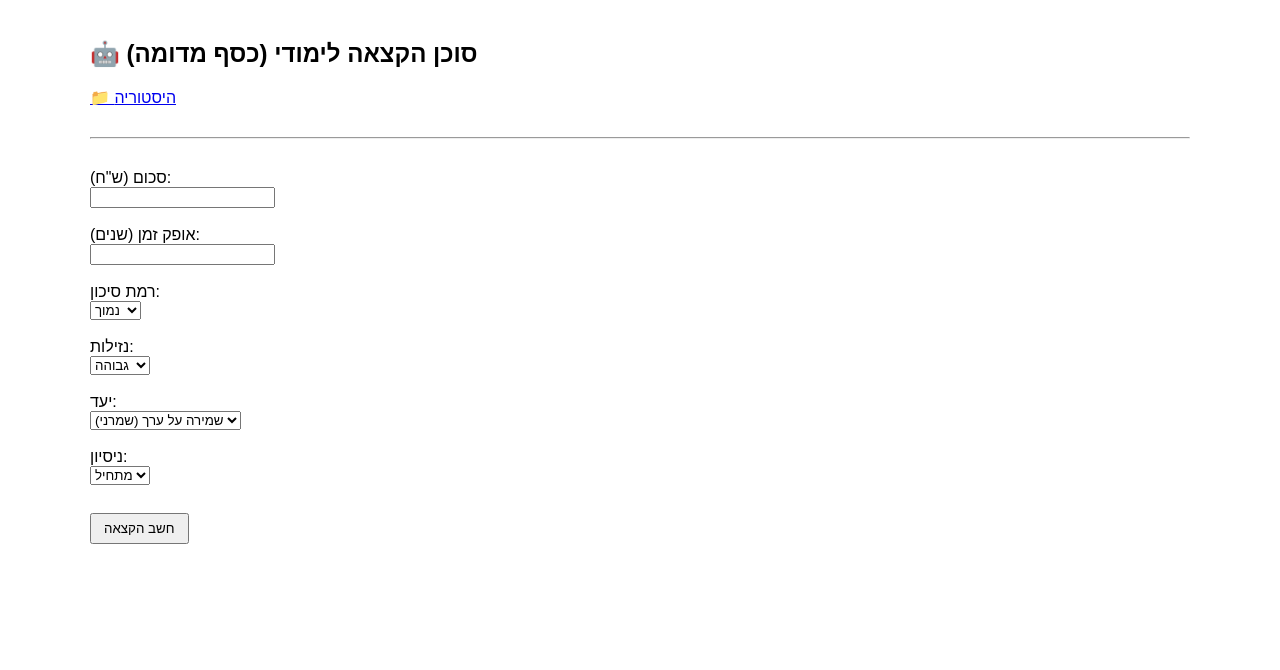
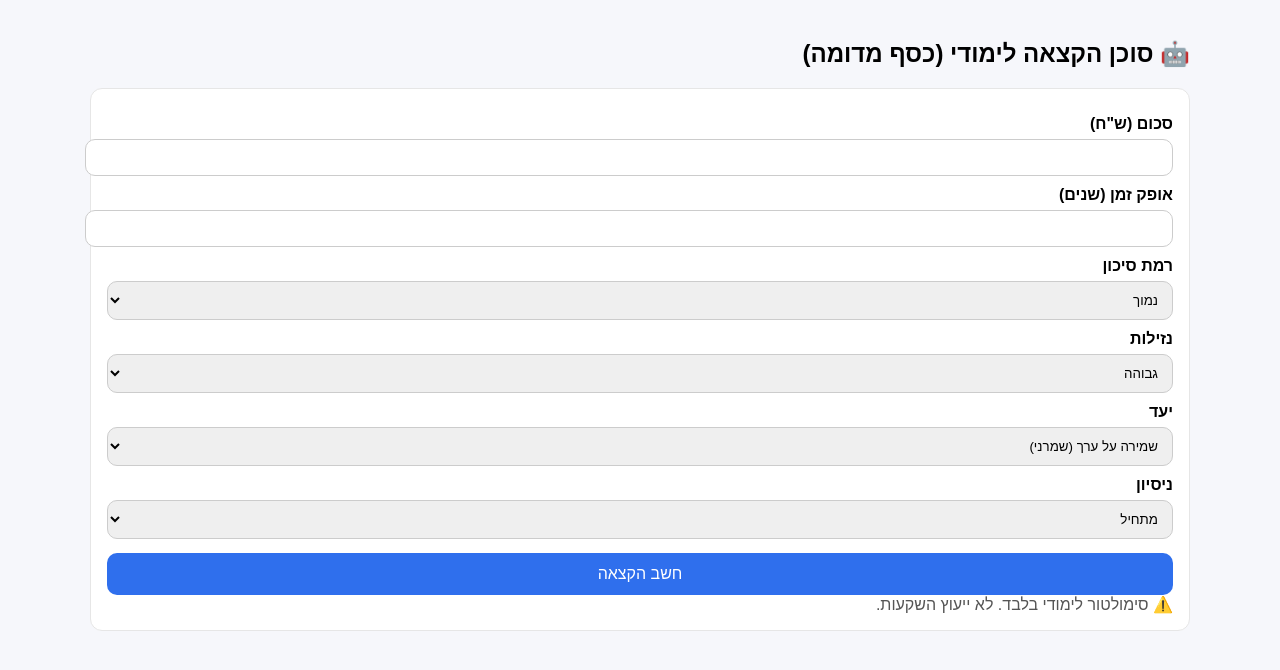
Before and after one commit to lahnkalman/chatbot, a Flask app: page / in a window 1280 px wide. Shown: the top 670 px of the page. Run offline with Flask 3, Linux system fonts and the light colour scheme.

Commit message:
stable index template

```diff
--- a/templates/index.html
+++ b/templates/index.html
@@ -1,163 +1,105 @@
 <!doctype html>
-<html lang="he">
+<html lang="he" dir="rtl">
 <head>
     <meta charset="utf-8">
     <title>סוכן הקצאה לימודי</title>
-
     <script src="https://cdn.jsdelivr.net/npm/chart.js"></script>
 
     <style>
-        body {
-            font-family: Arial, sans-serif;
-            max-width: 1100px;
-            margin: auto;
-            padding: 20px;
-        }
-
-        form {
-            margin-bottom: 30px;
-        }
-
-        .charts-row {
-            display: flex;
-            gap: 40px;
-            flex-wrap: wrap;
-            justify-content: center;
-            margin-top: 20px;
-        }
-
-        .chart-box {
-            width: 280px;
-            text-align: center;
-        }
-
-        h3 {
-            margin-top: 30px;
-        }
-
-        button {
-            margin-top: 10px;
-            padding: 6px 12px;
-        }
-
-        hr {
-            margin: 30px 0;
-        }
+        body { font-family: Arial, sans-serif; background:#f6f7fb; margin:0; }
+        .wrap { max-width: 1100px; margin: 0 auto; padding: 20px; }
+        .card { background:#fff; border:1px solid #e6e6e6; border-radius:12px; padding:16px; margin-top:16px; }
+        .grid { display:grid; grid-template-columns: 1fr 1fr; gap:12px; }
+        @media (max-width: 800px){ .grid { grid-template-columns: 1fr; } }
+        label { display:block; margin-top:10px; font-weight:600; }
+        input, select { width:100%; padding:10px; border:1px solid #ccc; border-radius:10px; margin-top:6px; }
+        button { width:100%; padding:12px; border:0; border-radius:10px; background:#2f6fed; color:#fff; font-size:16px; cursor:pointer; margin-top:14px; }
+        ul { margin: 10px 0 0 0; padding: 0 18px 0 0; }
+        .chart-box { width: 320px; max-width: 100%; margin:auto; }
+        .muted { color:#555; }
     </style>
 </head>
 
 <body>
+<div class="wrap">
 
     <h2>🤖 סוכן הקצאה לימודי (כסף מדומה)</h2>
 
-<a href="/history">📁 היסטוריה</a>
-<hr>
+    <div class="card">
+        <form method="post">
 
-<form method="post">
-    סכום (ש"ח):<br>
-    <input name="amount" required><br><br>
+            <label>סכום (ש"ח)</label>
+            <input type="number" name="amount" required value="{{ profile.amount if profile }}">
 
-    אופק זמן (שנים):<br>
-    <input name="years" required><br><br>
+            <label>אופק זמן (שנים)</label>
+            <input type="number" name="years" required value="{{ profile.years if profile }}">
 
-    רמת סיכון:<br>
+            <label>רמת סיכון</label>
             <select name="risk">
                 <option>נמוך</option>
                 <option>בינוני</option>
                 <option>גבוה</option>
-    </select><br><br>
+            </select>
 
-    נזילות:<br>
+            <label>נזילות</label>
             <select name="liquidity">
                 <option>גבוהה</option>
                 <option>בינונית</option>
                 <option>נמוכה</option>
-    </select><br><br>
+            </select>
 
-    יעד:<br>
+            <label>יעד</label>
             <select name="goal">
                 <option>שמירה על ערך (שמרני)</option>
                 <option>איזון (ביניים)</option>
                 <option>צמיחה (אגרסיבי)</option>
-    </select><br><br>
+            </select>
 
-    ניסיון:<br>
+            <label>ניסיון</label>
             <select name="experience">
                 <option>מתחיל</option>
                 <option>בינוני</option>
                 <option>מנוסה</option>
-    </select><br><br>
+            </select>
 
             <button type="submit">חשב הקצאה</button>
+            <div class="muted">⚠️ סימולטור לימודי בלבד. לא ייעוץ השקעות.</div>
         </form>
+    </div>
 
     {% if result %}
-<hr>
+    <div class="card">
+        <h3>📊 הקצאה מדומה</h3>
+        <ul>
+            {% for k, v in result.items() %}
+                <li>{{ k }} — {{ v }} ש"ח</li>
+            {% endfor %}
+        </ul>
 
-<h3>📊 הקצאת נכסים – השוואה</h3>
-
-<div class="charts-row">
-    <div class="chart-box">
-        <canvas id="baseChart"></canvas>
-        <p>הקצאה בסיסית</p>
-    </div>
+        {% if notes %}
+            <p class="muted">{{ notes }}</p>
+        {% endif %}
 
         <div class="chart-box">
-        <canvas id="consChart"></canvas>
-        <p>מסלול שמרני</p>
-    </div>
-
-    <div class="chart-box">
-        <canvas id="aggrChart"></canvas>
-        <p>מסלול אגרסיבי</p>
+            <canvas id="pie"></canvas>
         </div>
     </div>
 
     <script>
-    function drawChart(canvasId, dataObj, title) {
-        const ctx = document.getElementById(canvasId);
-        new Chart(ctx, {
-            type: 'pie',
+        const labels = {{ result.keys()|list|tojson }};
+        const values = {{ result.values()|list|tojson }};
+
+        new Chart(document.getElementById("pie"), {
+            type: "pie",
             data: {
-                labels: Object.keys(dataObj),
-                datasets: [{
-                    data: Object.values(dataObj)
-                }]
+                labels: labels,
+                datasets: [{ data: values }]
             },
-            options: {
-                plugins: {
-                    legend: { position: 'bottom' },
-                    title: { display: false }
-                }
-            }
+            options: { responsive: true }
         });
-    }
-
-    drawChart("baseChart", {{ result.allocation | tojson }});
-    drawChart("consChart", {{ result.conservative | tojson }});
-    drawChart("aggrChart", {{ result.aggressive | tojson }});
     </script>
-
-<hr>
-
-<form method="post">
-    {% for k, v in profile.items() %}
-        <input type="hidden" name="{{ k }}" value="{{ v }}">
-    {% endfor %}
-    <button name="whatif" value="down">⬇️ הקטן סיכון</button>
-    <button name="whatif" value="up">⬆️ הגדל סיכון</button>
-</form>
-
-{% if whatif %}
-<h3>🔄 What-If (שינוי סיכון)</h3>
-<ul>
-{% for k, v in whatif.items() %}
-    <li>{{ k }} – {{ v }} ש"ח</li>
-{% endfor %}
-</ul>
     {% endif %}
 
-{% endif %}
-
+</div>
 </body>
 </html>
```
Lines whose indentation alone changed are shown as unchanged.
